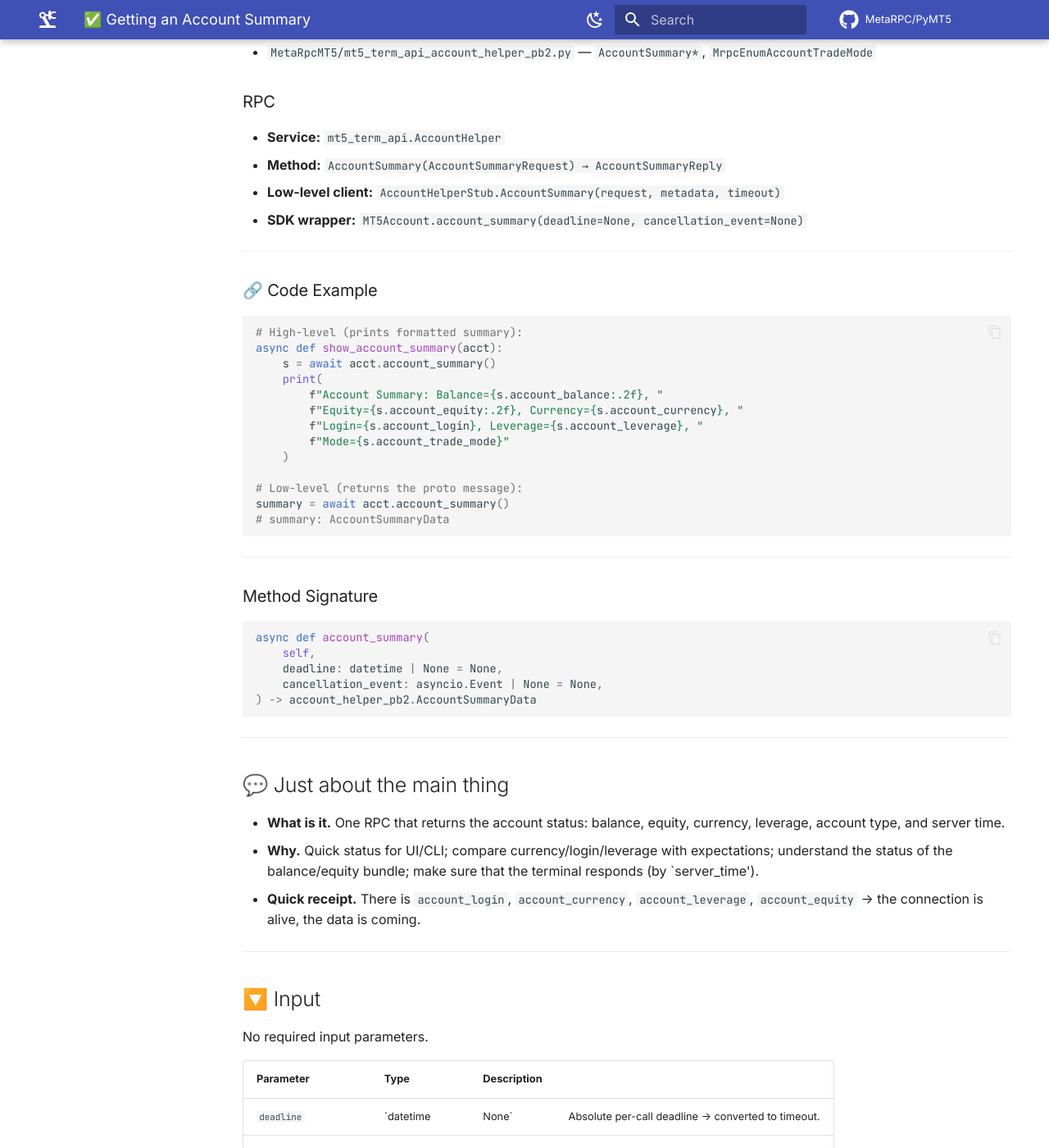
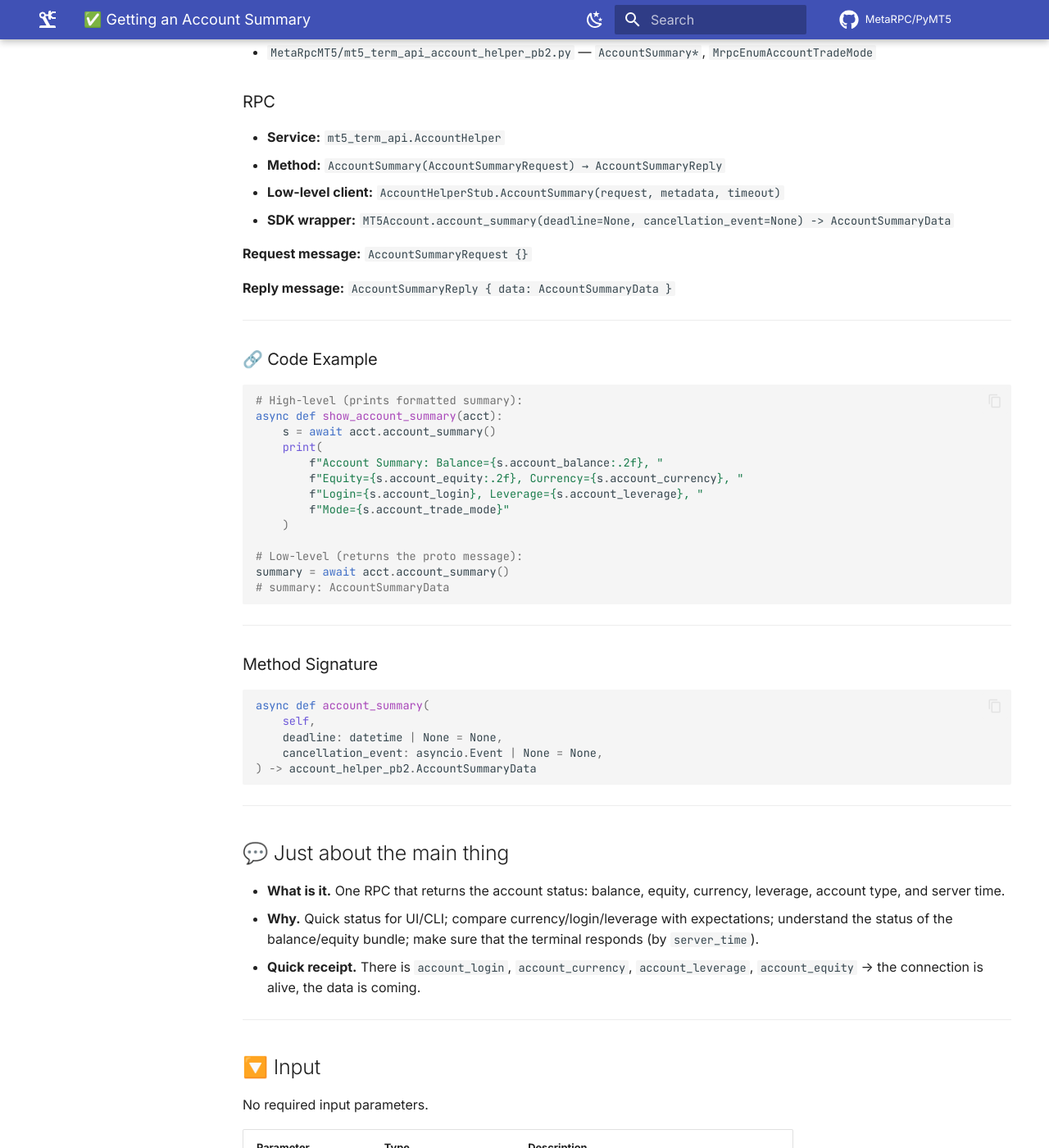
Before and after one commit to MetaRPC/PyMT5, an MkDocs documentation site: the page built from docs/MT5Account/Account_Information/account_summary.md, in a window 1280 px wide and 1400 px high, scrolled down 293 px. Shown: the whole window at 82% size. Built offline with MkDocs 1.6.1 and Material for MkDocs 9.7.7, drawn with Linux system fonts in a browser that asks for light colours; comment, search, counter and statistics services are not loaded; some of the changed text lies outside the part shown.

Commit message:
Update account_summary.md

````diff
--- a/docs/MT5Account/Account_Information/account_summary.md
+++ b/docs/MT5Account/Account_Information/account_summary.md
@@ -13,7 +13,11 @@
 * **Service:** `mt5_term_api.AccountHelper`
 * **Method:** `AccountSummary(AccountSummaryRequest) → AccountSummaryReply`
 * **Low-level client:** `AccountHelperStub.AccountSummary(request, metadata, timeout)`
-* **SDK wrapper:** `MT5Account.account_summary(deadline=None, cancellation_event=None)`
+* **SDK wrapper:** `MT5Account.account_summary(deadline=None, cancellation_event=None) -> AccountSummaryData`
+
+**Request message:** `AccountSummaryRequest {}`
+
+**Reply message:** `AccountSummaryReply { data: AccountSummaryData }`
 
 ---
 
@@ -52,7 +56,7 @@ async def account_summary(
 ## 💬 Just about the main thing
 
 * **What is it.** One RPC that returns the account status: balance, equity, currency, leverage, account type, and server time.
-* **Why.** Quick status for UI/CLI; compare currency/login/leverage with expectations; understand the status of the balance/equity bundle; make sure that the terminal responds (by `server_time').
+* **Why.** Quick status for UI/CLI; compare currency/login/leverage with expectations; understand the status of the balance/equity bundle; make sure that the terminal responds (by `server_time`).
 * **Quick receipt.** There is `account_login`, `account_currency`, `account_leverage`, `account_equity` → the connection is alive, the data is coming.
 
 ---
@@ -61,10 +65,10 @@ async def account_summary(
 
 No required input parameters.
 
-| Parameter            | Type            | Description |                                                    |
-| -------------------- | --------------- | ----------- | -------------------------------------------------- |
-| `deadline`           | \`datetime      | None\`      | Absolute per-call deadline → converted to timeout. |
-| `cancellation_event` | \`asyncio.Event | None\`      | Cooperative cancel for retry loop.                 |
+| Parameter            | Type                    | Description                                        |
+| -------------------- | ----------------------- | -------------------------------------------------- |
+| `deadline`           | `datetime \| None`      | Absolute per-call deadline → converted to timeout. |
+| `cancellation_event` | `asyncio.Event \| None` | Cooperative cancel for retry loop.                 |
 
 ---
 
@@ -101,61 +104,57 @@ Use to display real-time account state and sanity‑check connectivity:
 * Wrapper uses `execute_with_reconnect(...)` to retry on transient gRPC errors.
 * Consider a short per‑call timeout (3–5s) and retry if the terminal is syncing symbols.
 
-
 **See also:** [AccountInfoDouble](../Account_Information/account_info_double.md), [AccountInfoInteger](../Account_Information/account_info_integer.md), [AccountInfoString](../Account_Information/account_info_string.md), [PositionsTotal](../Orders_Positions_History/positions_total.md), [OpenedOrders](../Orders_Positions_History/opened_orders.md).
-
 
 ## Usage Examples
 
 ### 1) Per‑call deadline
 
 ```python
- Enforce a short absolute deadline to avoid hanging calls
+# Enforce a short absolute deadline to avoid hanging calls
 from datetime import datetime, timedelta, timezone
 
-
 summary = await acct.account_summary(
-deadline=datetime.now(timezone.utc) + timedelta(seconds=3)
+    deadline=datetime.now(timezone.utc) + timedelta(seconds=3)
 )
 print(f"[deadline] Equity={summary.account_equity:.2f}")
 ```
 
 ### 2) Cooperative cancellation (with asyncio.Event)
+
 ```python
- Pass a cancellation_event to allow graceful stop from another task
+# Pass a cancellation_event to allow graceful stop from another task
 import asyncio
 from datetime import datetime, timedelta, timezone
 
-
 cancel_event = asyncio.Event()
 
-
- somewhere else: cancel_event.set() to request cancellation
+# somewhere else: cancel_event.set() to request cancellation
 summary = await acct.account_summary(
-deadline=datetime.now(timezone.utc) + timedelta(seconds=3),
-cancellation_event=cancel_event,
+    deadline=datetime.now(timezone.utc) + timedelta(seconds=3),
+    cancellation_event=cancel_event,
 )
 print(f"[cancel] Currency={summary.account_currency}")
+```
 
-```
 ### 3) Compact status line for UI/CLI
 
 ```python
- Produce a short, readable one‑liner for dashboards/CLI
+# Produce a short, readable one‑liner for dashboards/CLI
 s = await acct.account_summary()
 status = (
-f"Acc {s.account_login} | {s.account_currency} | "
-f"Bal {s.account_balance:.2f} | Eq {s.account_equity:.2f} | "
-f"Lev {s.account_leverage} | Mode {s.account_trade_mode}"
+    f"Acc {s.account_login} | {s.account_currency} | "
+    f"Bal {s.account_balance:.2f} | Eq {s.account_equity:.2f} | "
+    f"Lev {s.account_leverage} | Mode {s.account_trade_mode}"
 )
 print(status)
 ```
 
 ### 4) Human‑readable server time with timezone shift
+
 ```python
-Convert server_time (UTC Timestamp) + shift (minutes) to a local server time string
+# Convert server_time (UTC Timestamp) + shift (minutes) to a local server time string
 from datetime import timezone, timedelta
-
 
 s = await acct.account_summary()
 server_dt_utc = s.server_time.ToDatetime().replace(tzinfo=timezone.utc)
@@ -167,42 +166,40 @@ print(f"Server time: {server_local.isoformat()} (shift {shift})")
 ### 5) Map proto → your dataclass (thin view‑model)
 
 ```python
- Keep only the fields you actually use; fast and test‑friendly
+# Keep only the fields you actually use; fast and test‑friendly
 from dataclasses import dataclass
-
 
 @dataclass
 class AccountSummaryView:
-login: int
-currency: str
-balance: float
-equity: float
-leverage: int
-mode: int # enum value; map to label if needed
+    login: int
+    currency: str
+    balance: float
+    equity: float
+    leverage: int
+    mode: int  # enum value; map to label if needed
 
-
-@staticmethod
-def from_proto(p):
-return AccountSummaryView(
-login=int(p.account_login),
-currency=str(p.account_currency),
-balance=float(p.account_balance),
-equity=float(p.account_equity),
-leverage=int(p.account_leverage),
-mode=int(p.account_trade_mode),
-)
-
+    @staticmethod
+    def from_proto(p):
+        return AccountSummaryView(
+            login=int(p.account_login),
+            currency=str(p.account_currency),
+            balance=float(p.account_balance),
+            equity=float(p.account_equity),
+            leverage=int(p.account_leverage),
+            mode=int(p.account_trade_mode),
+        )
 
 s = await acct.account_summary()
 view = AccountSummaryView.from_proto(s)
 print(view)
 ```
-###🟢  What this teaches
 
- * How to call account_summary() safely with deadline and cancellation.
+\###🟢  What this teaches
 
- * How to format results for UX/CLI without dragging proto types everywhere.
+* How to call account\_summary() safely with deadline and cancellation.
 
- * How to interpret server time correctly with the server‑provided UTC shift.
+* How to format results for UX/CLI without dragging proto types everywhere.
 
- * How to decouple UI/business code from the raw proto via a small view‑model.
+* How to interpret server time correctly with the server‑provided UTC shift.
+
+* How to decouple UI/business code from the raw proto via a small view‑model.
````
Also changed, not shown: other parts of docs/MT5Account/Account_Information/account_summary.md (+1 -2 lines).
